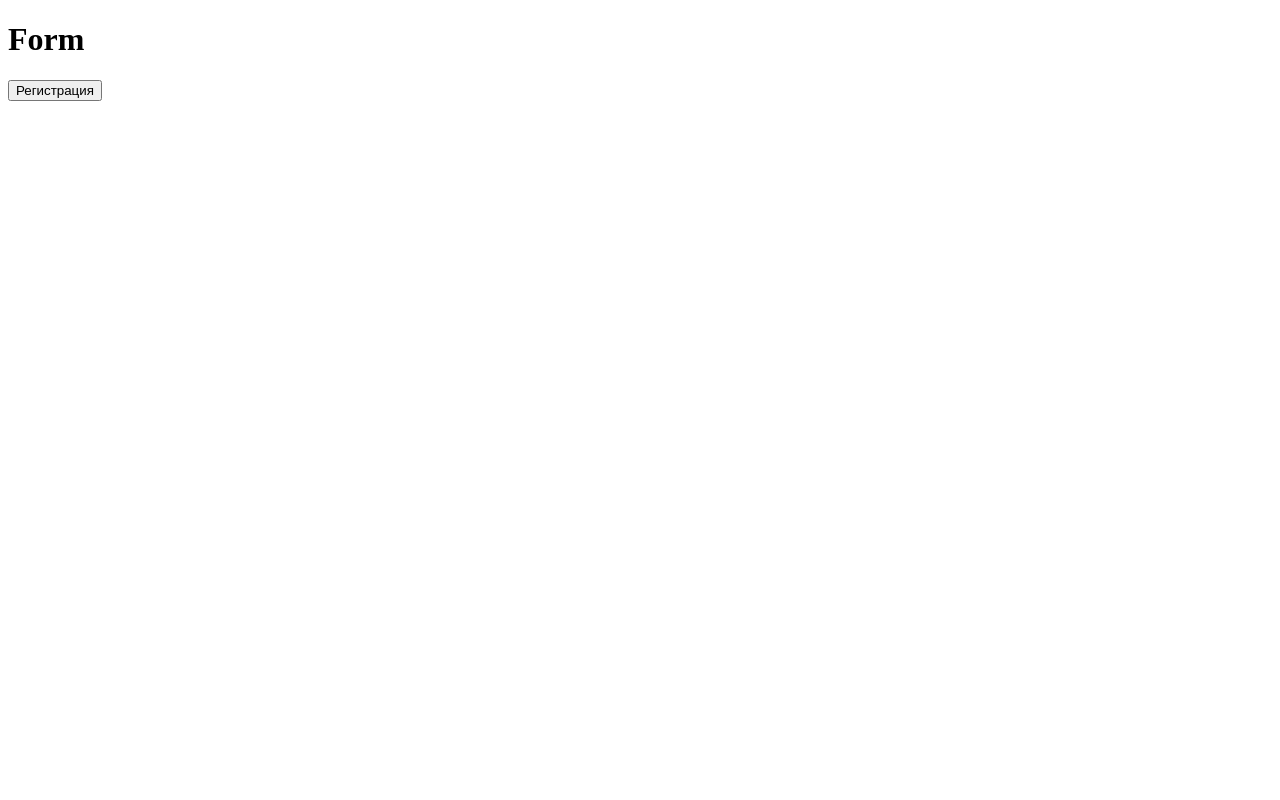
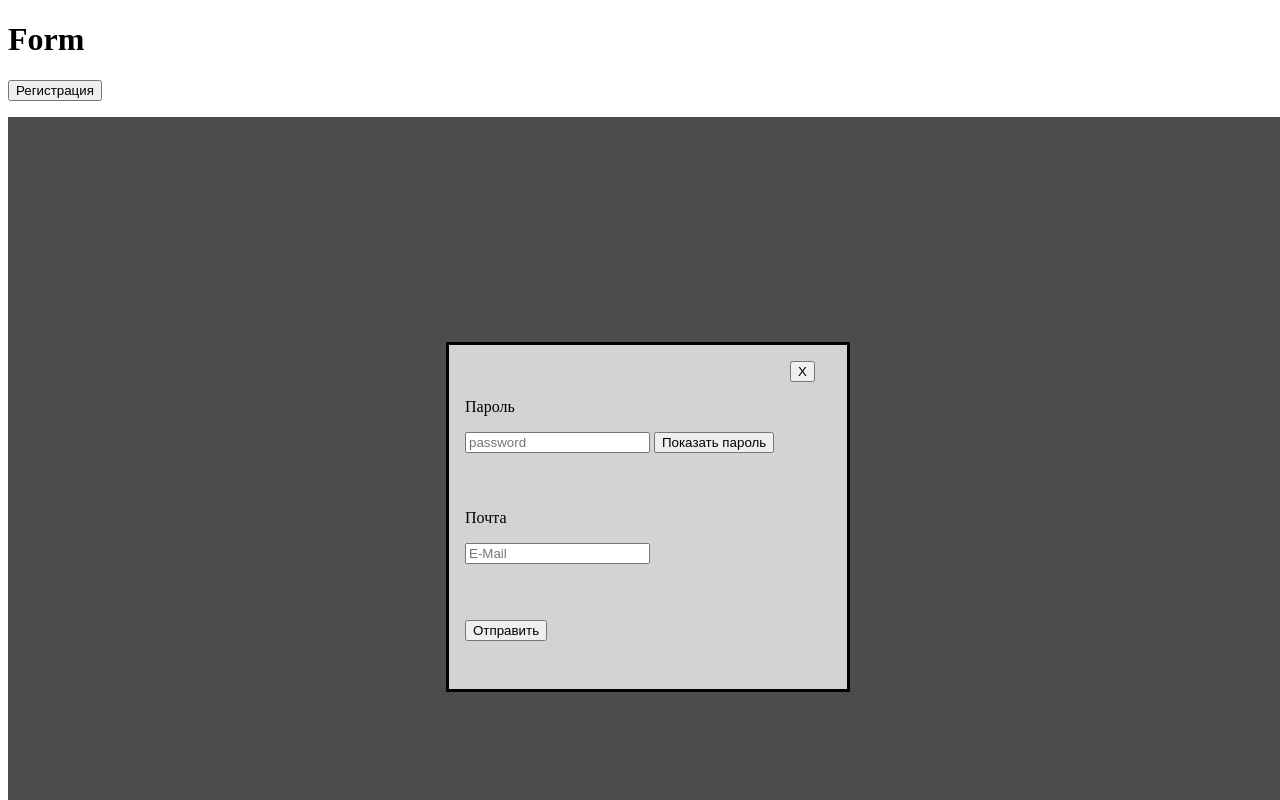
Before and after one commit to Damir564/WebTechJS, a plain HTML site: page lab3/index.html in a window 1280 px wide. Drawn offline with Linux system fonts and the light colour scheme.

Commit message:
background added

```diff
--- a/lab3/index.html
+++ b/lab3/index.html
@@ -18,7 +18,8 @@
         </p>
     </header>
     <main>
-        <div id="modal" class="modal" >
+        <div id="modal-wrapper" class="modal-wrapper">
+            <div id="modal" class="modal">
                 <div class="align-right"><button id="close" class="close-form">X</button></div>
                 <form action="#" name="contact" id="form-contact" method="post" novalidate>
                     <p>
--- a/lab3/main.js
+++ b/lab3/main.js
@@ -1,4 +1,4 @@
-var modalForm = document.getElementById('modal')
+var modalForm = document.getElementById('modal-wrapper')
 var registration = document.getElementById('registration')
 var close = document.getElementById('close')
 var showpassword = document.getElementById('showpassword')
@@ -35,7 +35,7 @@ function validationCheck(event)
     email.setCustomValidity("")
 }
 
-registration.onclick = () => {modal.style.display = 'block', registration.style.display = "none"}
+registration.onclick = () => {modal.style.display = 'fixed', registration.style.display = "none", modal.style.visibility = "1"} // visibility
 close.onclick = () => {registration.style.display = 'block', modal.style.display = "none"}
 modalForm.addEventListener('blur', (event) => validationCheck(event), true)
 // password.addEventListener('blur', (password) => validationCheck(password))
@@ -45,8 +45,8 @@ showpassword.onpointerup = () => password.type = 'password'
 
 const formElement = document.getElementById('form-contact'); // извлекаем элемент формы
 formElement.addEventListener('submit', (e) => {
+    e.preventDefault();
     if (isFormValid){
-    e.preventDefault();
         const formData = new FormData(formElement); // создаём объект FormData, передаём в него элемент формы
         // теперь можно извлечь данные
         const mail = formData.get('email');
--- a/lab3/style.css
+++ b/lab3/style.css
@@ -7,10 +7,23 @@
 }
 
 .modal {
-    display: none;
+    display: block;
     width: 350px;
     border: solid black;
     padding: 1rem 2rem 2rem 1rem;
     background-color: lightgrey;
     margin: auto;
+    z-index: 2;
 }
+
+.modal-wrapper {
+    position: fixed;
+    display: flex;
+    width: 100%;
+    height: 100%;
+    justify-content: center;
+    align-items: center;
+    background: rgba(0, 0, 0, 0.7);
+    transition: opacity 0.2 visibility 0.2;
+    z-index: 9999;
+}
```
Lines whose indentation alone changed are shown as unchanged.
